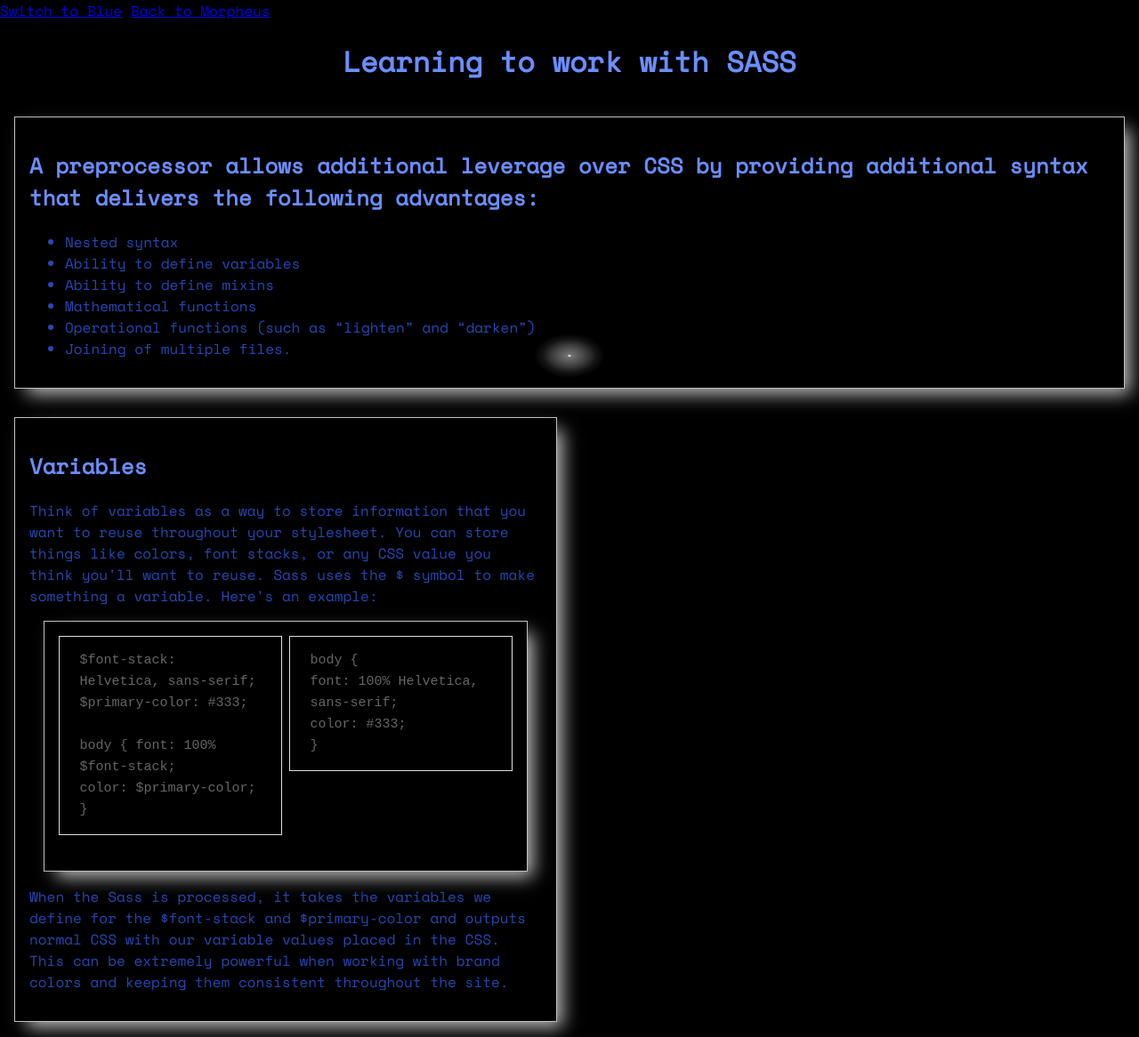
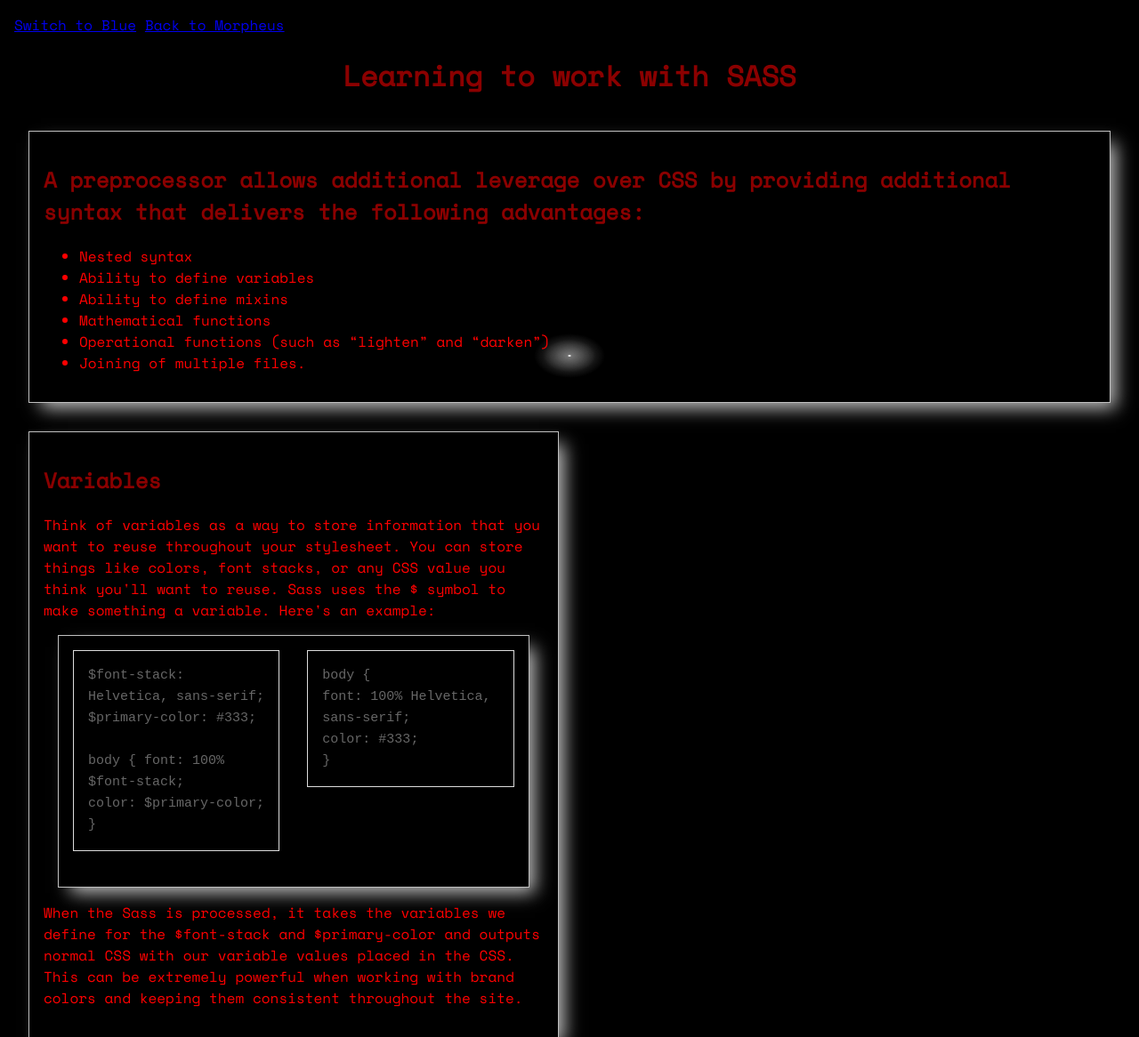
Before and after one commit to RobinMarien/challenge-sass, a plain HTML site: page red.html in a window 1280 px wide. Shown: the top 1166 px of the page at 89% size. Drawn offline with nearby package versions, Linux system fonts and the light colour scheme.

Commit message:
it works!

```diff
--- a/scss/_copyBase.scss
+++ b/scss/_copyBase.scss
@@ -1,8 +1,8 @@
 body {
   font: 100% "Space Mono", monospace;
-  color: #2748B3;
+  color: $textcolor;
   margin: 0px;
-  padding: 0px;
+  padding: $padding;
   background-color: #000;
   background-image: radial-gradient(#fff, rgba(255, 255, 255, 0.2) 2px, transparent 40px), radial-gradient(#fff, rgba(255, 255, 255, 0.15) 1px, transparent 30px), radial-gradient(#fff, rgba(255, 255, 255, 0.1) 2px, transparent 40px), radial-gradient(rgba(255, 255, 255, 0.4), rgba(255, 255, 255, 0.1) 2px, transparent 30px);
   background-size: 550px 550px, 350px 350px, 250px 250px, 150px 150px;
@@ -21,7 +21,7 @@
   -webkit-box-shadow: 10px 10px 19px -4px rgba(255, 255, 255, 0.75);
   -moz-box-shadow: 10px 10px 19px -4px rgba(255, 255, 255, 0.75);
   box-shadow: 10px 10px 19px -4px rgba(255, 255, 255, 0.75);
-  padding: 16px;
+  padding: $padding;
   margin: 16px;
   clear: both;
   overflow: auto
@@ -43,7 +43,7 @@
   margin-bottom: 1.6em;
   max-width: 100%;
   overflow: auto;
-  padding: 1em 1.5em;
+  padding: $padding;
   display: block;
   word-wrap: break-word
 }
@@ -61,7 +61,7 @@
 h1,
 h2,
 h6 {
-  color: #6B8EFF
+  color: $hcolor;
 }
 
 h1 {
@@ -71,7 +71,7 @@
 h6 {
   text-align: center;
   font-size: 2em;
-  padding: 32px;
+  padding: $padding*2;
   margin-bottom: 0px
 }
 
@@ -80,8 +80,8 @@
 .error,
 .warning {
   border: 1px solid #ccc;
-  padding: 10px;
-  color: #2748B3;
+  padding: $padding;
+  color: $textcolor;
   background-color: #000;
   width: 100%
 }
```
Also changed, not shown: css/blue.css, css/red.css, scss/_red.scss (line endings or trailing spaces), 2 other files.
